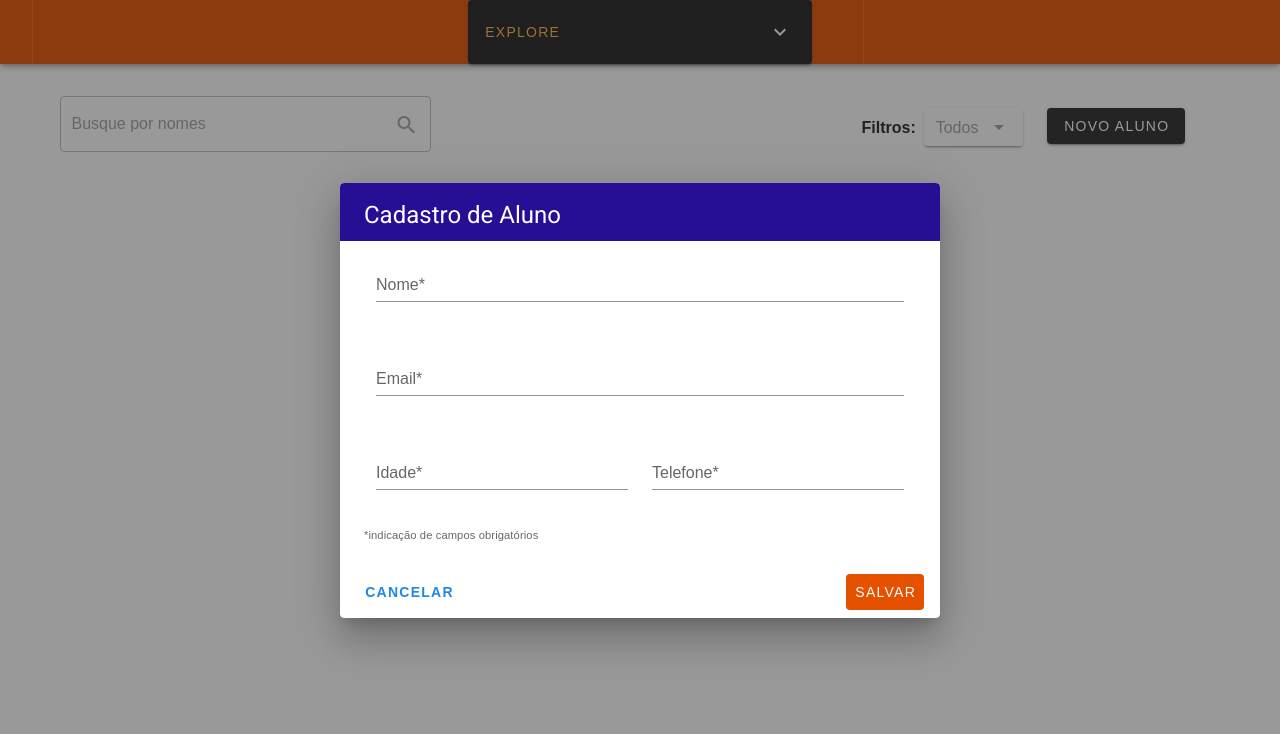
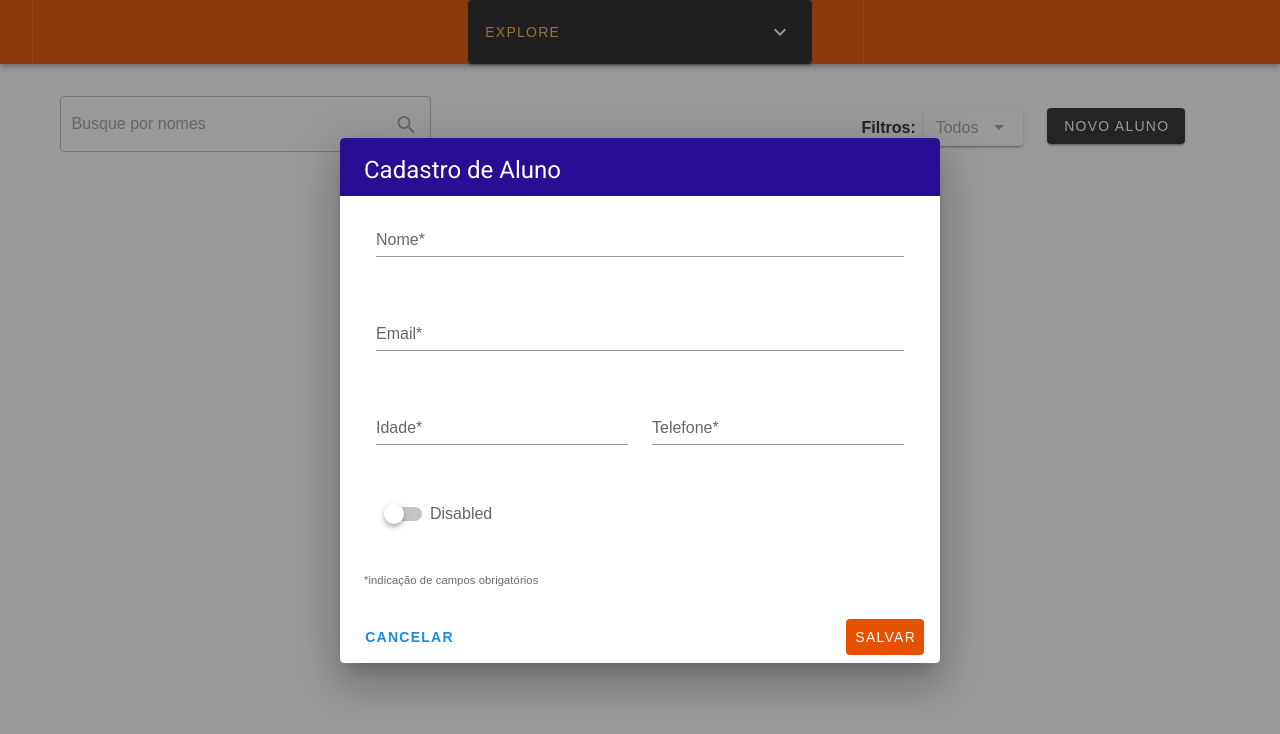
Before and after one commit to gilsonrusso/roga-labs-teste-frontend-vue, a Vue app: page / in a window 1280 px wide. Both pictures are taken after a click on the button "NOVO ALUNO". Shown: the top 734 px of the page. Built offline with nearby package versions, Linux system fonts and the light colour scheme.

Commit message:
add disabled card fuction

```diff
--- a/src/components/Card.vue
+++ b/src/components/Card.vue
@@ -1,5 +1,10 @@
 <template>
-  <v-card class="pa-2 rounded" elevation="3" min-width="280px">
+  <v-card
+    class="pa-2 rounded"
+    elevation="3"
+    min-width="280px"
+    :class="{ disabled: data.disabled }"
+  >
     <v-row>
       <v-card-actions>
         <v-list-item class="grow">
@@ -77,4 +82,8 @@ export default {
   color: var(--font-color);
   font-size: 0.8rem;
 }
+
+.theme--light.v-card.disabled {
+  background-color: var(--third-color) !important;
+}
 </style>
--- a/src/styles/style.css
+++ b/src/styles/style.css
@@ -9,6 +9,7 @@
   --main-color: #e65100;
   --hover-color: #ef6c00;
   --second-color: #280e95;
+  --third-color: #c5c5c5;
   --font-color: #818181;
   --box-color: white;
 }
--- a/src/views/Home.vue
+++ b/src/views/Home.vue
@@ -71,6 +71,13 @@
                         required
                       ></v-text-field>
                     </v-col>
+                    <v-col cols="12" sm="6">
+                      <v-switch
+                        v-model="user.disabled"
+                        class="ma-2"
+                        label="Disabled"
+                      ></v-switch>
+                    </v-col>
                   </v-row>
                 </v-container>
                 <small>*indicação de campos obrigatórios</small>
@@ -128,6 +135,7 @@ export default {
       email: "",
       age: "",
       phone: "",
+      disabled: false,
     },
     users: [],
     items: ["Ativos", "Inativos"],
```
